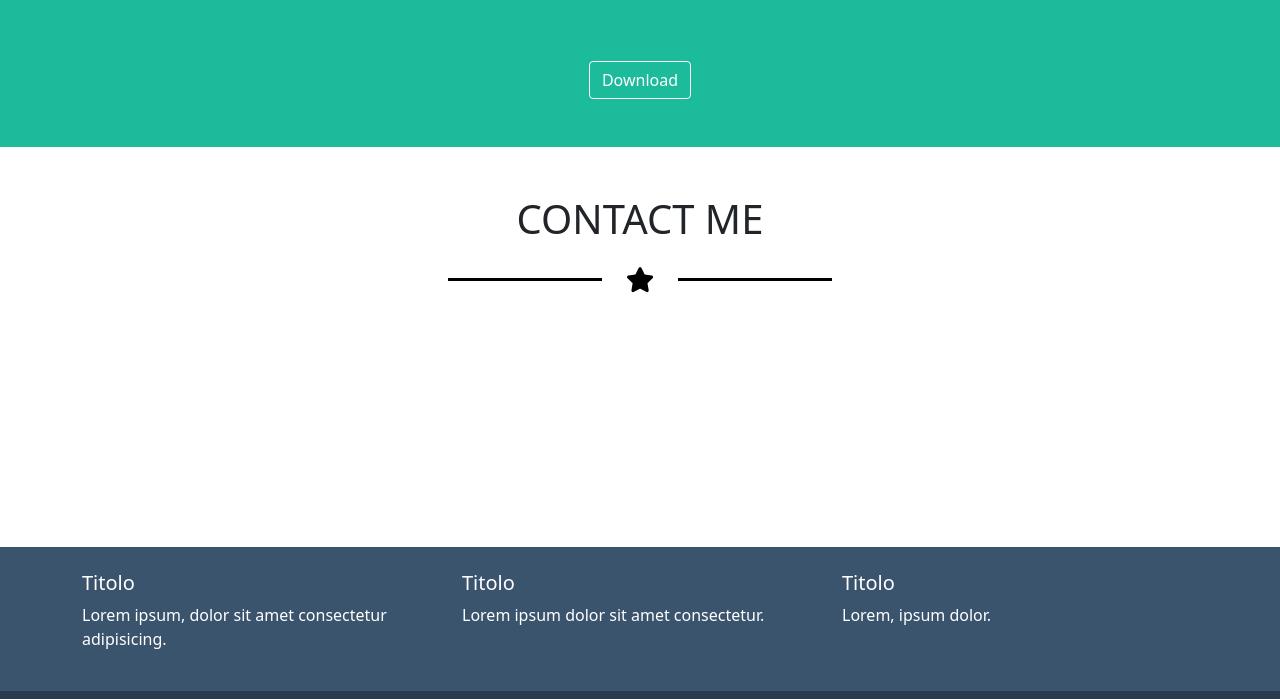
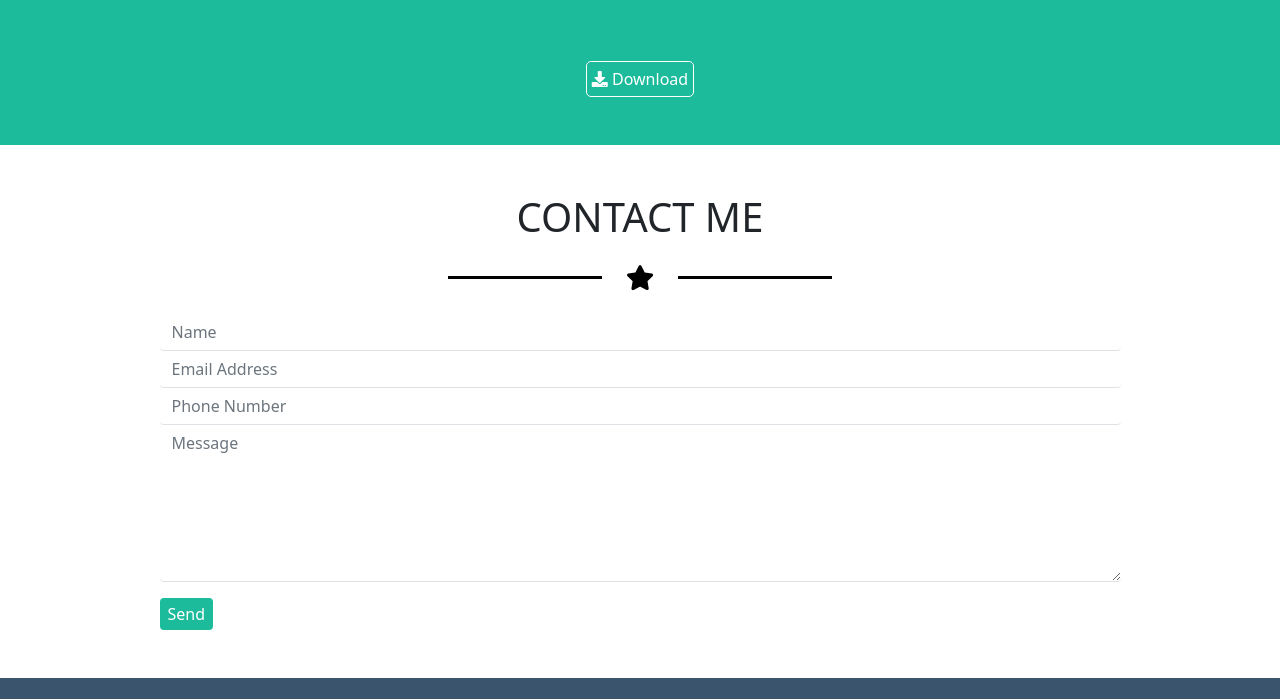
Before and after one commit to marcocor25/html-css-bootstrap-freelancer, a plain HTML site: page index.html in a window 1280 px wide. Shown: the part 1613-2312 px from the top of the page. Drawn offline with nearby package versions, Linux system fonts and the light colour scheme.

Commit message:
Sezione contact completata

```diff
--- a/index.html
+++ b/index.html
@@ -126,13 +126,13 @@
                         </p>
                     </div>
                     <div class="col-12 text-center pt-5">
-                        <button type="button" class="btn btn-outline-primary ms_button">Download</button>
+                        <button class="download_button"><i class="fas fa-download"></i> Download</button>
                     </div>
                 </div>
             </div>
         </section>
 
-        <section id="contact" class="py-5">
+        <section id="contact" class="p-5">
             <div class="container">
                 <div class="row">
                     <div class="col-12 d-flex flex-column justify-content-center align-items-center text-uppercase">
@@ -145,8 +145,16 @@
                     </div>
                 </div>
                 <div class="row">
-                    <div class="col-12">
-
+                    <div class="mb-3">
+                        <input type="email" class="form-control border-0 border-bottom ms_border" id="exampleFormControlInput1" placeholder="Name">
+                        <input type="email" class="form-control border-0 border-bottom ms_border" id="exampleFormControlInput1" placeholder="Email Address">
+                        <input type="email" class="form-control border-0 border-bottom ms_border" id="exampleFormControlInput1" placeholder="Phone Number">
+                        <textarea class="form-control border-0 border-bottom ms_border" id="exampleFormControlTextarea1" rows="6" placeholder="Message"></textarea>
+                    </div>
+                </div>
+                <div class="row">
+                    <div class="col-1">
+                        <button class="px-2 py-1 rounded border-0" id="send">Send</button>
                     </div>
                 </div>
             </div>
--- a/style.css
+++ b/style.css
@@ -87,23 +87,28 @@ img {
     max-width: 985px;
 }
 
-.ms_button {
-    border: 1px solid white !important;
-    color: white !important;
+.download_button {
+    padding: 5px;
+    border-radius: 5px;
+    border: 1px solid white;
+    color: white;
+    background: transparent;
+    transition: 100ms linear;
 }
 
-.ms_button:hover {
-    background: none !important;
-}
-
-.ms_button:focus {
-    box-shadow: none !important;
+.download_button:hover {
+    background: rgba(0, 0, 0, 0.1);
 }
 
 #contact {
     min-height: 400px;
 }
 
+#send {
+    color: white;
+    background: #1BBB9C;
+}
+
 footer {
     color: white;
 }
```
